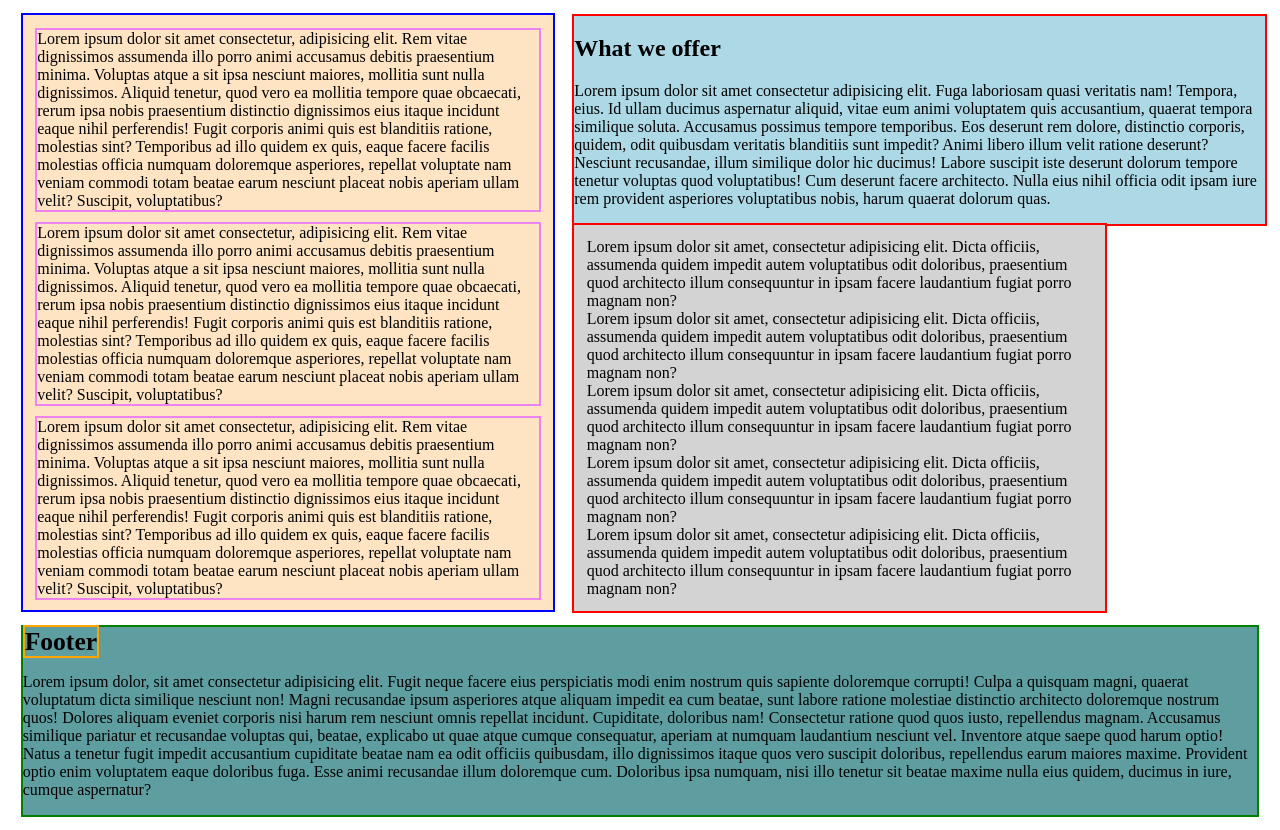
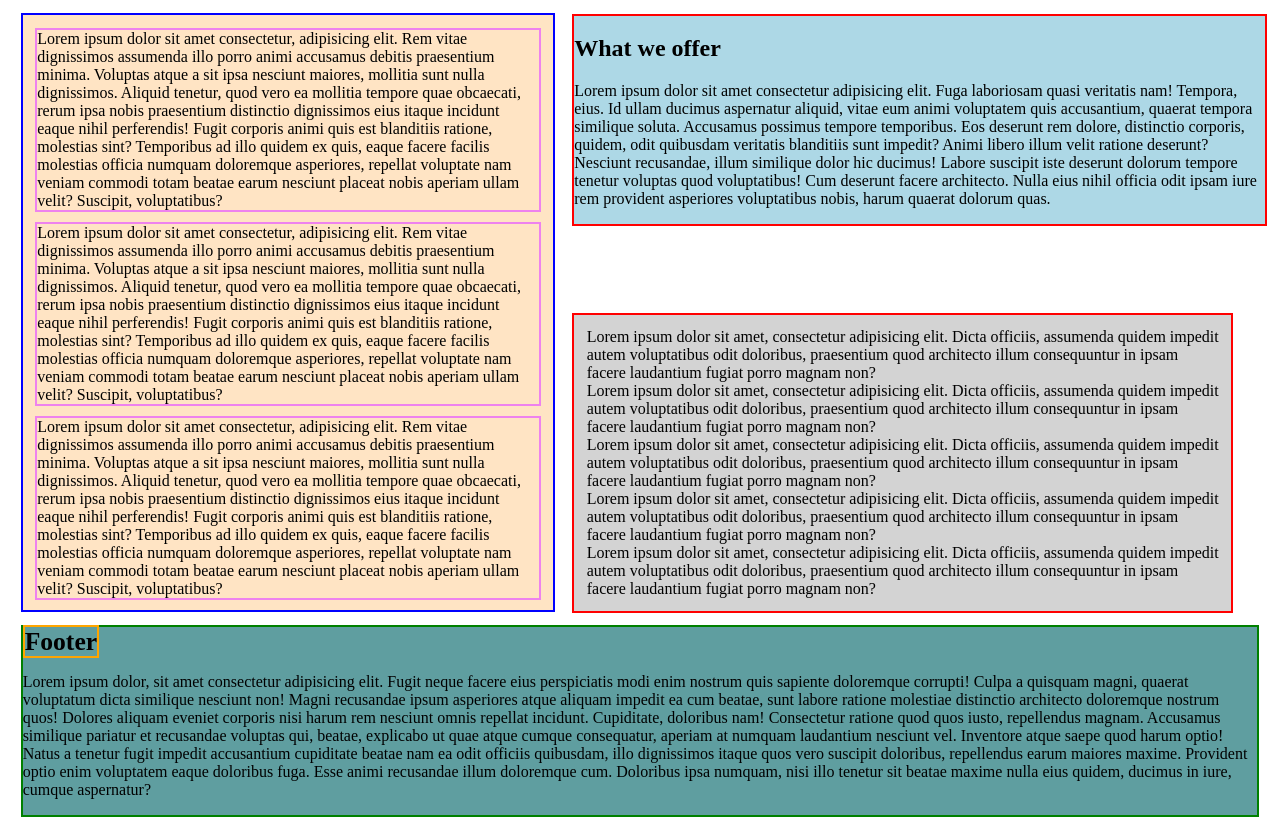
Before and after one commit to FaizanCyber007/SP23-BCS-044, a plain HTML site: page index.html in a window 1280 px wide. Shown: the part 114-944 px from the top of the page. Drawn offline with Linux system fonts and the light colour scheme.

Commit message:
Tried to align

```diff
--- a/stylesheet.css
+++ b/stylesheet.css
@@ -62,20 +62,21 @@ ul
     margin-top: 2%;
     margin-left: 1%;
     margin-right: 1%;
-    margin-bottom: 2px;
+    /* margin-bottom: 2px; */
     background-color: lightblue;
 }
 
 .index
 {
-    position: relative;
+    /* position: relative; */
     border: 2px solid red;
     display: inline-block;
-    width: 40%;
+    width: 50%;
     margin-left: 1%;
-    margin-top: 1%;
+    /* margin-top: 1%; */
     padding: 1%;
     background-color: lightgray;
+    /* clear: left; */
 
 }
 
```
